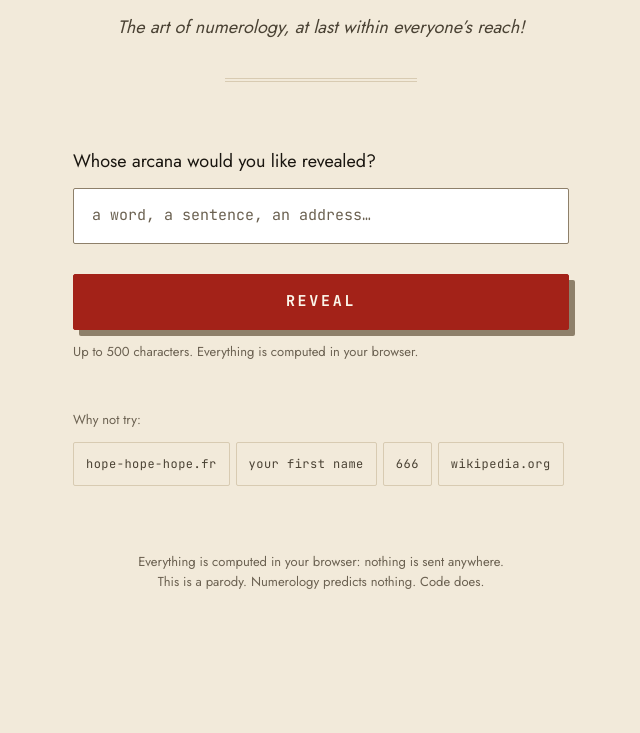
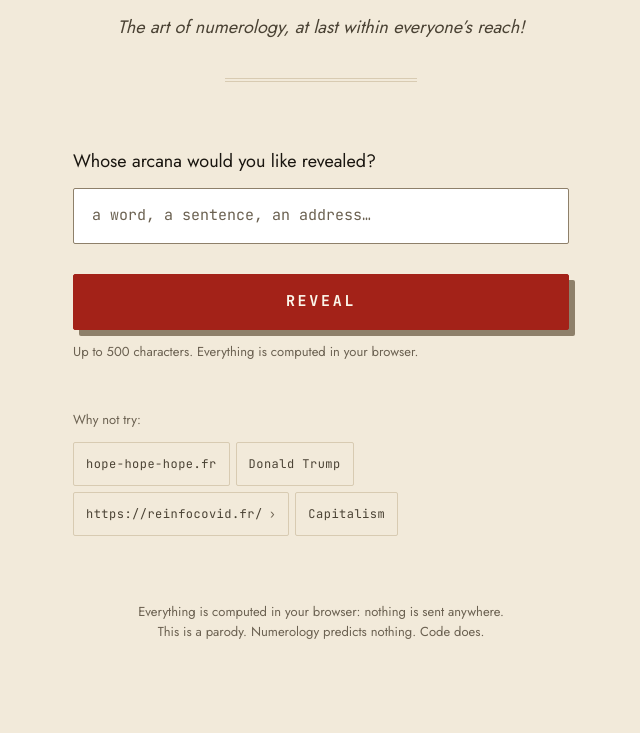
Before and after one commit to Apophenie/apophenie.github.io, a website built with Vite: page src/index.html in a window 1280 px wide. Shown: the part 308-1041 px from the top of the page, without its empty margins (319-959 px from the left). Built offline with nearby package versions, Linux system fonts and the light colour scheme.

Commit message:
Replace home page examples, add direct-link chip, publish to Pages
The four suggestions are now hope-hope-hope.fr, Donald Trump,
https://reinfocovid.fr/ and Capitalisme (Capitalism in English).

A chip may now be a shortcut rather than a text to copy into the field:
an entry shaped {texte, hash} navigates straight to a hand-picked
demonstration instead of letting the engine rank one. The reinfocovid
chip points at the path the author finds most elegant -- three pieces of
the URL, three different rules, three sixes: Chaldean numerology on
"https" (5+4+4+8+3 = 24 -> 6), the consonants of "reinfocovid" counted
(6), and "fr" on a seven-segment display (4+2).

Two different gestures cannot wear the same appearance: the shortcut
chip carries a chevron and states its destination in its aria-label and
title. A test replays every shortcut end to end -- a hand-written link
is a link that rots, and this one is on display.

Also adds the GitHub Pages workflow. The repository does not carry
dist/: what is published is rebuilt from source on every push to main,
so the live site always matches the code one can read. `bun run check`
runs the tests then the build, so a red test is never published, and the
two reproducibility gates of .gitlab-ci.yml are mirrored -- the logo must
still match its Python generator, the segment geometry must still match
the DSEG fonts, contour by contour.

Co-Authored-By: Claude Opus 5 (1M context) <noreply@anthropic.com>

```diff
--- a/src/app/pages/accueil.js
+++ b/src/app/pages/accueil.js
@@ -74,19 +74,35 @@ export function pageAccueil({ saisieInitiale = '' } = {}) {
     location.hash = hash;
   });
 
-  const exemples = e('div.exemples', {}, [
-    e('p.exemples__titre', { texte: t('accueil.exemplesTitre') }),
-    e('div.exemples__liste', {}, (v('accueil.exemples') || []).map((x) => e('button.puce', {
+  // ★ Deux sortes de puces, et le visiteur doit pouvoir les distinguer AVANT
+  // de cliquer. La plupart recopient leur texte dans le champ — on reste sur
+  // l'accueil, on peut encore modifier la saisie. Une puce à `hash`, elle,
+  // EMMÈNE : elle ouvre une démonstration précise, choisie pour sa beauté
+  // plutôt que trouvée par le moteur. Deux gestes différents sous la même
+  // apparence tromperaient ; elle le dit donc en toutes lettres, dans son
+  // `aria-label` et son `title`, et se marque d'une classe à part.
+  const puce = (x) => {
+    const texte = typeof x === 'string' ? x : x.texte;
+    const raccourci = typeof x === 'string' ? null : x.hash;
+    return e(raccourci ? 'button.puce.puce--voie' : 'button.puce', {
       type: 'button',
-      texte: x,
+      texte,
+      'aria-label': raccourci ? (x.aide || texte) : null,
+      title: raccourci ? (x.aide || texte) : null,
       sur: {
         click: () => {
-          champ.value = x;
+          if (raccourci) { location.hash = raccourci; return; }
+          champ.value = texte;
           majCompteur();
           champ.focus();
         },
       },
-    }))),
+    });
+  };
+
+  const exemples = e('div.exemples', {}, [
+    e('p.exemples__titre', { texte: t('accueil.exemplesTitre') }),
+    e('div.exemples__liste', {}, (v('accueil.exemples') || []).map(puce)),
   ]);
 
   return e('div.accueil', {}, [
--- a/src/i18n/en.js
+++ b/src/i18n/en.js
@@ -83,7 +83,16 @@ export const en = {
     erreurVide: 'The arcana need something to work with. Type anything.',
     erreurUrl: 'The URL grammar is not loaded: the link cannot be composed.',
     exemplesTitre: 'Why not try:',
-    exemples: ['hope-hope-hope.fr', 'your first name', '666', 'wikipedia.org'],
+    exemples: [
+      'hope-hope-hope.fr',
+      'Donald Trump',
+      {
+        texte: 'https://reinfocovid.fr/',
+        hash: '#0.1:t1+m4+c1+p1,3.1:f9+n1,5.1:t1+md+c1#3A8evQZovd7BUyRUF65ToBwrHvW25EUn',
+        aide: 'See the demonstration for “https://reinfocovid.fr/”',
+      },
+      'Capitalism',
+    ],
     mentionCalcul: 'Everything is computed in your browser: nothing is sent anywhere.',
     mentionParodie: 'This is a parody. Numerology predicts nothing. Code does.',
   },
--- a/src/i18n/fr.js
+++ b/src/i18n/fr.js
@@ -81,7 +81,23 @@ export const fr = {
     erreurVide: 'Les arcanes ont besoin d’un peu de matière. Saisissez quelque chose.',
     erreurUrl: 'La grammaire d’URL n’est pas chargée : impossible de composer le lien.',
     exemplesTitre: 'Essayez donc :',
-    exemples: ['hope-hope-hope.fr', 'votre prénom', '666', 'wikipedia.org'],
+    // Une puce est soit un texte à recopier dans le champ, soit un raccourci
+    // qui MÈNE DIRECTEMENT à une démonstration choisie. Le raccourci n'est pas
+    // traduisible — c'est une URL —, mais il vit ici parce que c'est ici qu'on
+    // choisit ce qu'on met en vitrine.
+    exemples: [
+      'hope-hope-hope.fr',
+      'Donald Trump',
+      {
+        texte: 'https://reinfocovid.fr/',
+        // Trois morceaux d'URL, trois règles différentes, trois 6 : la
+        // chaldéenne sur « https » (5+4+4+8+3 = 24 → 6), les consonnes de
+        // « reinfocovid » comptées (6), et « fr » en sept segments (4+2).
+        hash: '#0.1:t1+m4+c1+p1,3.1:f9+n1,5.1:t1+md+c1#3A8evQZovd7BUyRUF65ToBwrHvW25EUn',
+        aide: 'Voir la démonstration pour « https://reinfocovid.fr/ »',
+      },
+      'Capitalisme',
+    ],
     mentionCalcul: 'Tout est calculé dans votre navigateur : rien n’est envoyé nulle part.',
     mentionParodie: 'Ceci est une parodie. La numérologie ne prédit rien. Le code, si.',
   },
--- a/src/styles/pages.css
+++ b/src/styles/pages.css
@@ -151,6 +151,19 @@
   text-transform: none;
 }
 .puce:hover { border-color: var(--line-ui); color: var(--fg); }
+
+/* ★ La puce qui EMMÈNE plutôt que de remplir le champ.
+   Deux gestes différents ne peuvent pas porter la même apparence : celle-ci
+   porte un chevron, la ponctuation universelle du « ça continue ailleurs ».
+   Le chevron est décoratif — ce qui l'annonce vraiment, c'est l'`aria-label`
+   posé par `accueil.js`, qui dit la destination en toutes lettres. */
+.puce--voie::after {
+  content: "›";
+  margin-left: var(--e1);
+  color: var(--fg-3);
+  font-family: var(--machine);
+}
+.puce--voie:hover::after { color: var(--fg); }
 
 .accueil__mentions { margin-top: var(--e7); text-align: center; }
 .accueil__mentions p { max-width: none; font-size: var(--fs-xs); color: var(--fg-3); }
```
Also changed, not shown: src/i18n/i18n.test.js (+13 -2 lines), src/recherche/tests/recherche.test.js (+32 -0 lines), .github/workflows/pages.yml (added).
